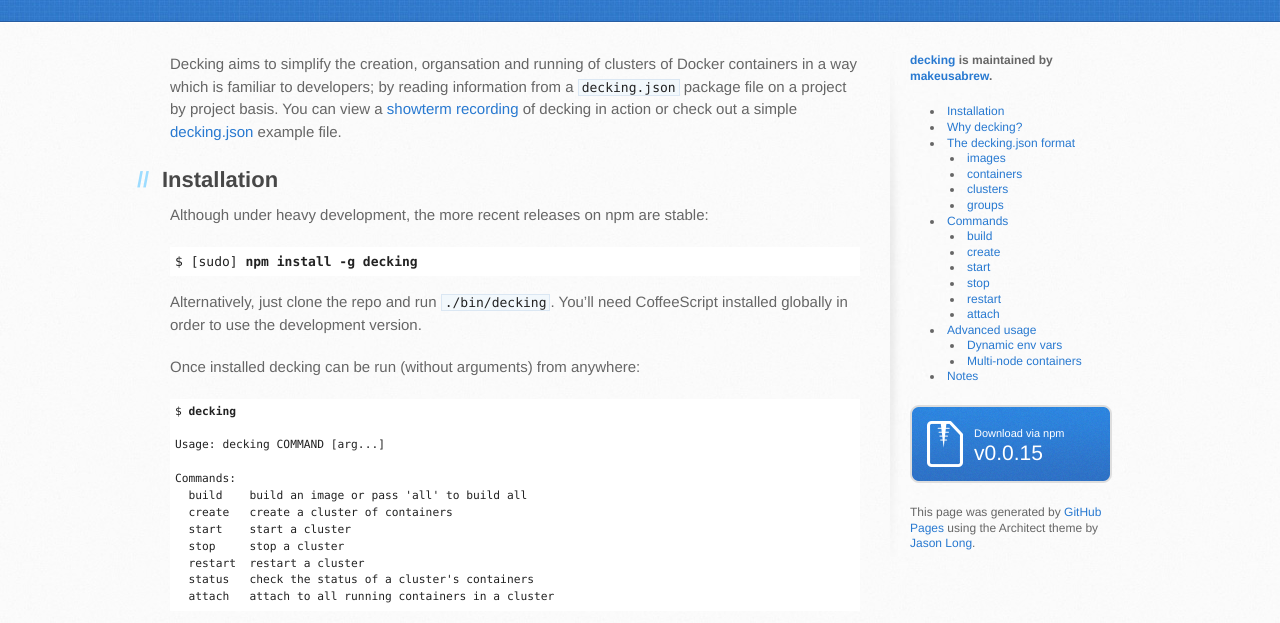
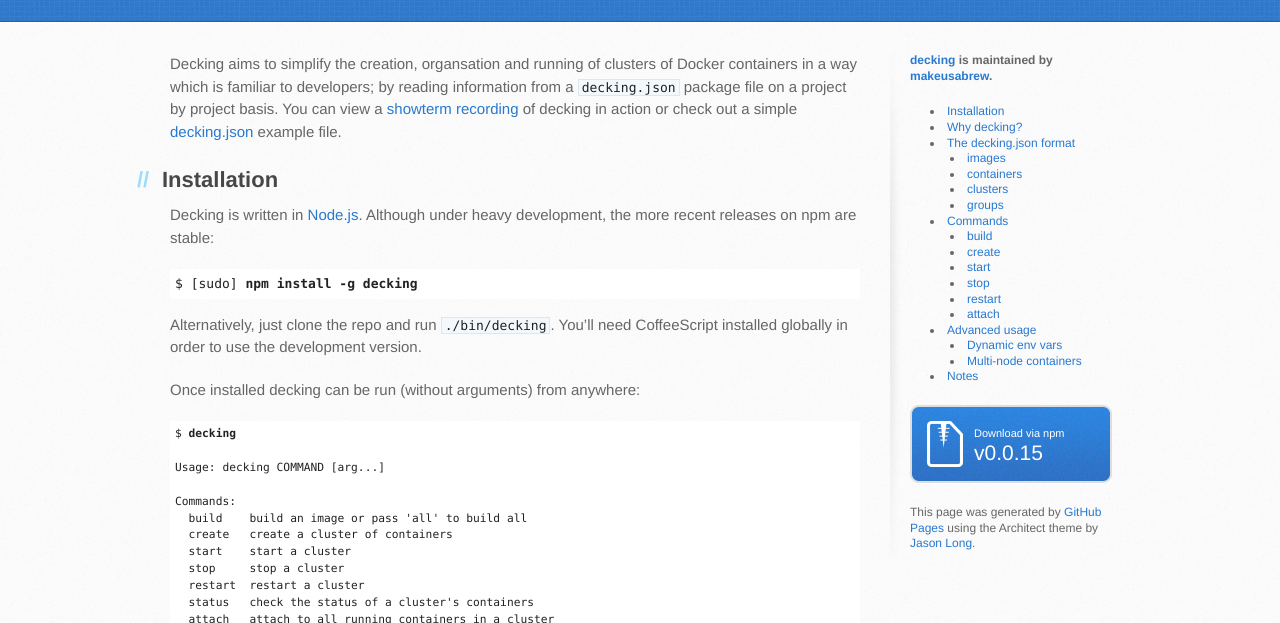
Before and after one commit to makeusabrew/decking, a plain HTML site: page index.html in a window 1280 px wide. Shown: the part 179-802 px from the top of the page. Drawn offline with Linux system fonts and the light colour scheme.

Commit message:
add node.js references

```diff
--- a/index.html
+++ b/index.html
@@ -12,7 +12,7 @@
     <script src="//html5shiv.googlecode.com/svn/trunk/html5.js"></script>
     <![endif]-->
 
-    <title>Create, manage and run clusters of Docker containers | decking.io</title>
+    <title>Create, manage and run clusters of Docker containers using Node.js | decking.io</title>
   </head>
 
   <body>
@@ -45,7 +45,7 @@
 <h2>
 <a name="installation" class="anchor"><span class="octicon octicon-link"></span></a>Installation</h2>
 
-<p>Although under heavy development, the more recent releases on npm are stable:</p>
+<p>Decking is written in <a href="http://nodejs.org">Node.js</a>. Although under heavy development, the more recent releases on npm are stable:</p>
 
 <pre class="reduced">$ [sudo] <b>npm install -g decking</b></pre>
 
```
